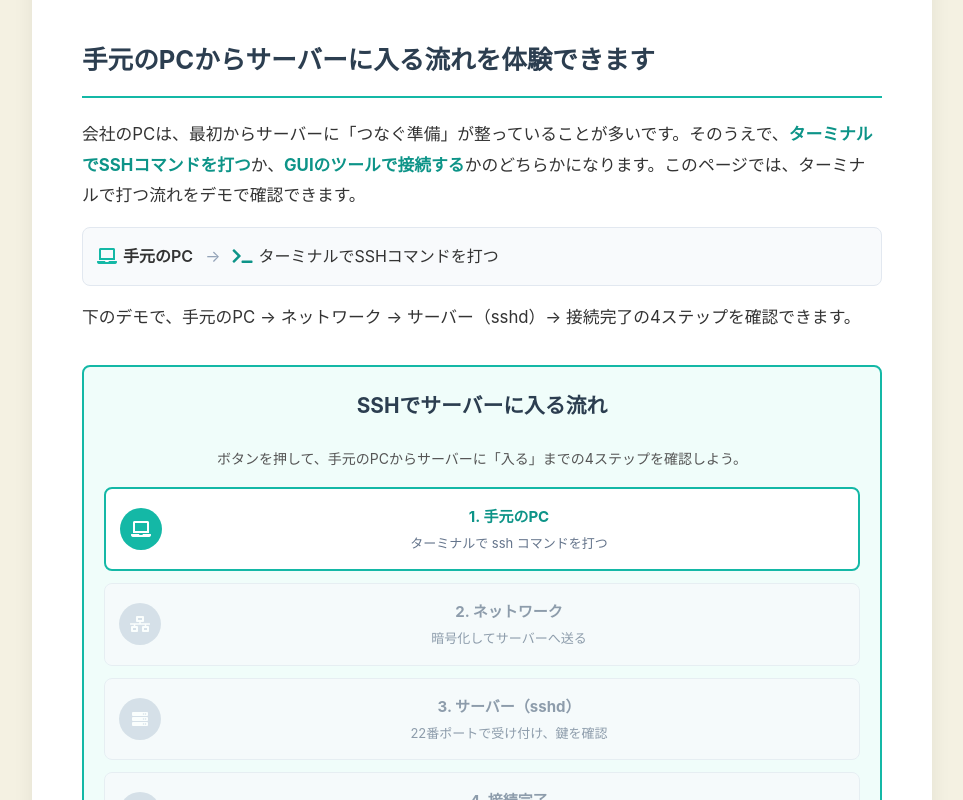
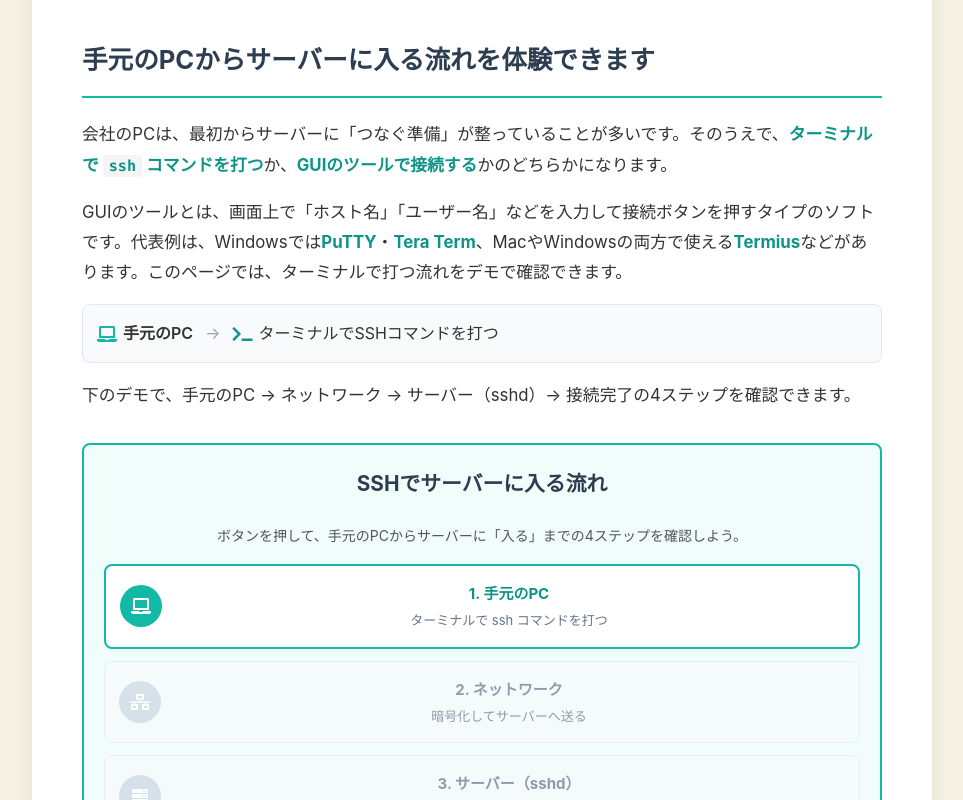
Before and after one commit to rin5uron/itwords, a Next.js app: page /terms/ssh in a window 1280 px wide. Shown: the part 2100-2900 px from the top of the page, without its empty margins (158-1121 px from the left). Built offline with nearby package versions, Linux system fonts and the light colour scheme; no server answers.

Commit message:
でもわかりやすく

```diff
--- a/app/terms/ssh/SSHAccessFromOtherDemo.tsx
+++ b/app/terms/ssh/SSHAccessFromOtherDemo.tsx
@@ -19,6 +19,9 @@ export default function SSHAccessFromOtherDemo() {
       }}
     >
       <h4 style={{ marginTop: 0, color: '#6d28d9' }}>別のPCから自分のPCに入る流れ</h4>
+      <p style={{ marginBottom: '12px', fontSize: 'clamp(12px, 2.5vw, 13px)', color: '#64748b' }}>
+        ssh は「つなぎに行く」側、sshd は「つなぎに来るのを待つ」側。この形では、自分のPCで sshd を動かします。
+      </p>
       <div style={{ display: 'flex', flexDirection: 'column', gap: '12px', marginBottom: '16px' }}>
         <div
           style={{
@@ -50,9 +53,9 @@ export default function SSHAccessFromOtherDemo() {
             1
           </span>
           <div>
-            <strong>自分のPCで「接続を待つ」ソフト（sshd）を動かす</strong>
+            <strong>自分のPCで sshd を動かす（「入ってきて」を待つ）</strong>
             <p style={{ margin: '4px 0 0 0', fontSize: 'clamp(12px, 2.5vw, 13px)', color: '#64748b' }}>
-              自分のPCが“サーバー”の役になり、別のPCからの入り先になる
+              sshd が22番の入口で待っているので、自分のPCが“入り先”になる。このとき自分のPCが“サーバー”の役。
             </p>
           </div>
         </div>
--- a/app/terms/ssh/page.tsx
+++ b/app/terms/ssh/page.tsx
@@ -153,12 +153,15 @@ export default function SSHPage() {
         <section>
           <h2>手元のPCからサーバーに入る流れを体験できます</h2>
           <p>
-            会社のPCは、最初からサーバーに「つなぐ準備」が整っていることが多いです。そのうえで、<strong>ターミナルでSSHコマンドを打つ</strong>か、<strong>GUIのツールで接続する</strong>かのどちらかになります。このページでは、ターミナルで打つ流れをデモで確認できます。
+            会社のPCは、最初からサーバーに「つなぐ準備」が整っていることが多いです。そのうえで、<strong>ターミナルで <code>ssh</code> コマンドを打つ</strong>か、<strong>GUIのツールで接続する</strong>かのどちらかになります。
+          </p>
+          <p>
+            GUIのツールとは、画面上で「ホスト名」「ユーザー名」などを入力して接続ボタンを押すタイプのソフトです。代表例は、Windowsでは<strong>PuTTY</strong>・<strong>Tera Term</strong>、MacやWindowsの両方で使える<strong>Termius</strong>などがあります。このページでは、ターミナルで打つ流れをデモで確認できます。
           </p>
           <div
             style={{
               display: 'flex',
-              flexWrap: 'wrap',
+              flexWrap: 'nowrap',
               alignItems: 'center',
               gap: 'clamp(8px, 2vw, 12px)',
               marginBottom: '1em',
@@ -166,14 +169,17 @@ export default function SSHPage() {
               backgroundColor: '#f8fafc',
               borderRadius: '8px',
               border: '1px solid #e2e8f0',
+              whiteSpace: 'nowrap',
+              overflowX: 'auto',
+              maxWidth: '100%',
             }}
           >
-            <span style={{ display: 'inline-flex', alignItems: 'center', gap: '6px', fontWeight: 600 }}>
+            <span style={{ display: 'inline-flex', alignItems: 'center', gap: '6px', fontWeight: 600, flexShrink: 0 }}>
               <i className="fas fa-laptop" aria-hidden style={{ color: '#14b8a6' }} />
               手元のPC
             </span>
-            <span style={{ color: '#94a3b8' }}>→</span>
-            <span style={{ display: 'inline-flex', alignItems: 'center', gap: '6px' }}>
+            <span style={{ color: '#94a3b8', flexShrink: 0 }}>→</span>
+            <span style={{ display: 'inline-flex', alignItems: 'center', gap: '6px', flexShrink: 0 }}>
               <i className="fas fa-terminal" aria-hidden style={{ color: '#0d9488' }} />
               ターミナルでSSHコマンドを打つ
             </span>
@@ -252,24 +258,40 @@ ssh ユーザー名@サーバーのIPアドレス
         </section>
 
         <section>
-          <h2>別のPCから自分のPCにもアクセスできる</h2>
+          <h2>別のPCから自分のPCにもアクセスできる（SSHのもう一つの形）</h2>
+          <p>
+            いままでのは<strong>「手元のPC → 会社のサーバーに入る」</strong>形でした。SSHには、もう一つの形があります。
+          </p>
           <p>
             「サーバー」は特別な機械ではなく、<strong>「接続される側（入り先）」の役割の名前</strong>です。
             だから、自分のPCで「接続を待つ側」のソフトを動かしておけば、そのPCが“サーバー”になり、<strong>別のPC（オフィスの同僚のPCや、自宅のもう一台のPCなど）から、自分のPCにSSHで入れる</strong>ようになります。
           </p>
+          <div
+            style={{
+              padding: 'clamp(12px, 3vw, 16px)',
+              marginTop: '1em',
+              marginBottom: '1em',
+              border: '2px solid #8b5cf6',
+              borderLeft: '6px solid #8b5cf6',
+              borderRadius: '8px',
+              backgroundColor: '#f5f3ff',
+            }}
+          >
+            <strong>sshd を一言でいうと</strong>
+            <p style={{ margin: '8px 0 0 0', lineHeight: 1.6 }}>
+              <strong>ssh</strong> は「つなぎに行く」ときに打つコマンド。<strong>sshd</strong> は「つなぎに来るのを待つ」側で動くプログラム。同じSSHの仕組みの<strong>ペア</strong>になっています。入り先のPCでは、sshd が22番の入口でずっと待っていて、誰かが <code>ssh</code> で来たら受け付けます。
+            </p>
+          </div>
+
           <p>
-            この「接続を待つ側」で動くプログラムが <strong>sshd（エスエスエッチディー）</strong> です。裏で動いていて、だいたい<strong>22番ポート</strong>という入口で待っています。OSによって最初から入っている／後から有効にできるが違います。
-          </p>
-          <p>
-            下のデモで、自分のPCを"サーバー"にする流れを確認できます。
+            下のデモで、自分のPCを"サーバー"にする流れと、sshd の役割を確認できます。
           </p>
           <div style={{ maxWidth: '100%', overflowX: 'auto' }}>
             <SSHAccessFromOtherDemo />
           </div>
-          <h3>sshd とは</h3>
+          <h3>sshd を有効にするには</h3>
           <p>
-            <strong>sshd</strong> は、SSHの仕組みのうち<strong>「接続される側」で動くプログラムの名前</strong>です。
-            Windows では OpenSSH サーバーを「機能の追加」で有効にできます。Mac では「システム設定 → 一般 → 共有」の「リモートログイン」をオンにすると動きます。Linux では <code>openssh-server</code> などをインストールして使います。
+            Windows では OpenSSH サーバーを「機能の追加」で有効にできます。Mac では「システム設定 → 一般 → 共有」の「リモートログイン」をオンにすると動きます。Linux では <code>openssh-server</code> などをインストールして使います。OSによって最初から入っている／後から有効にできるが違います。
           </p>
         </section>
 
```
